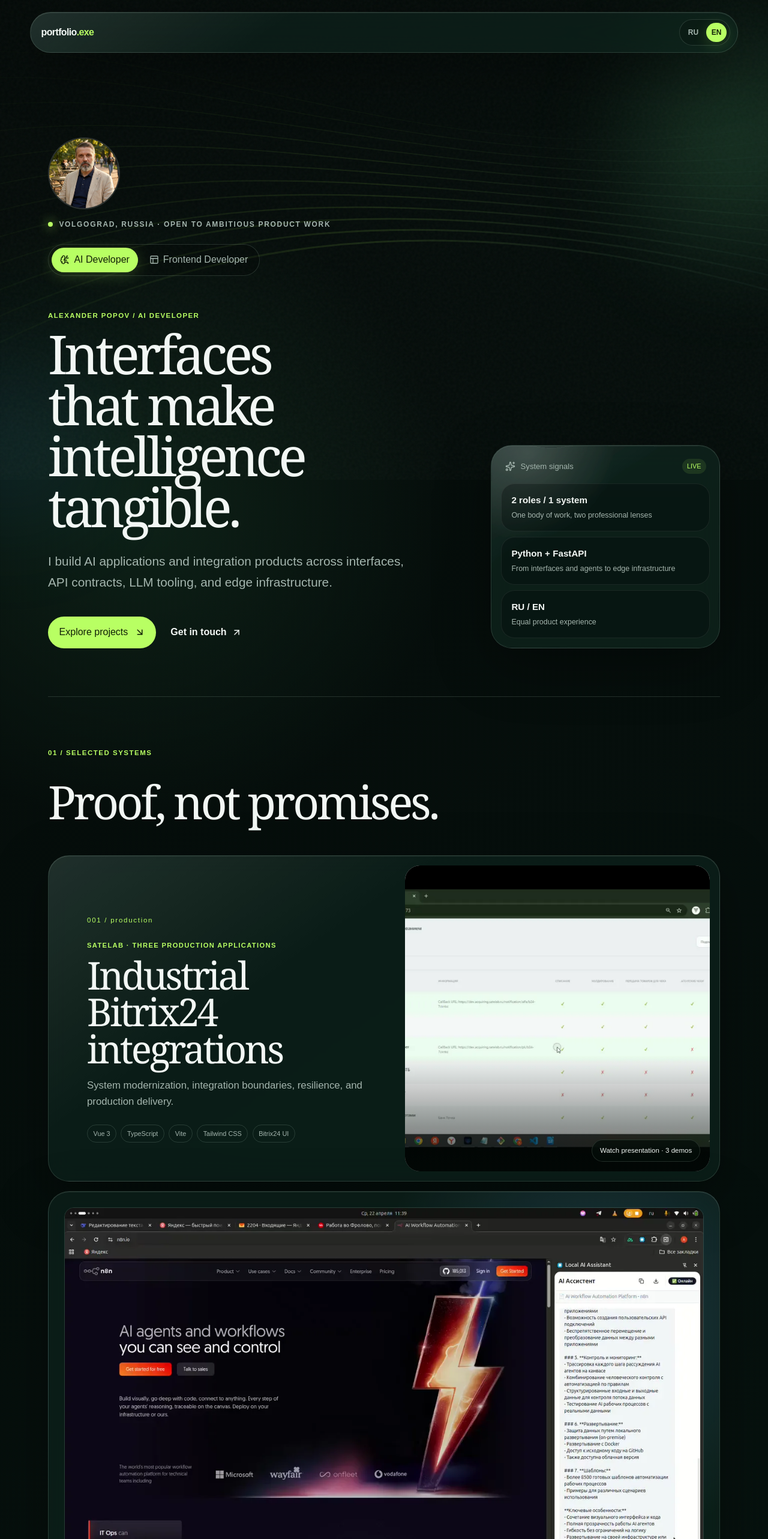
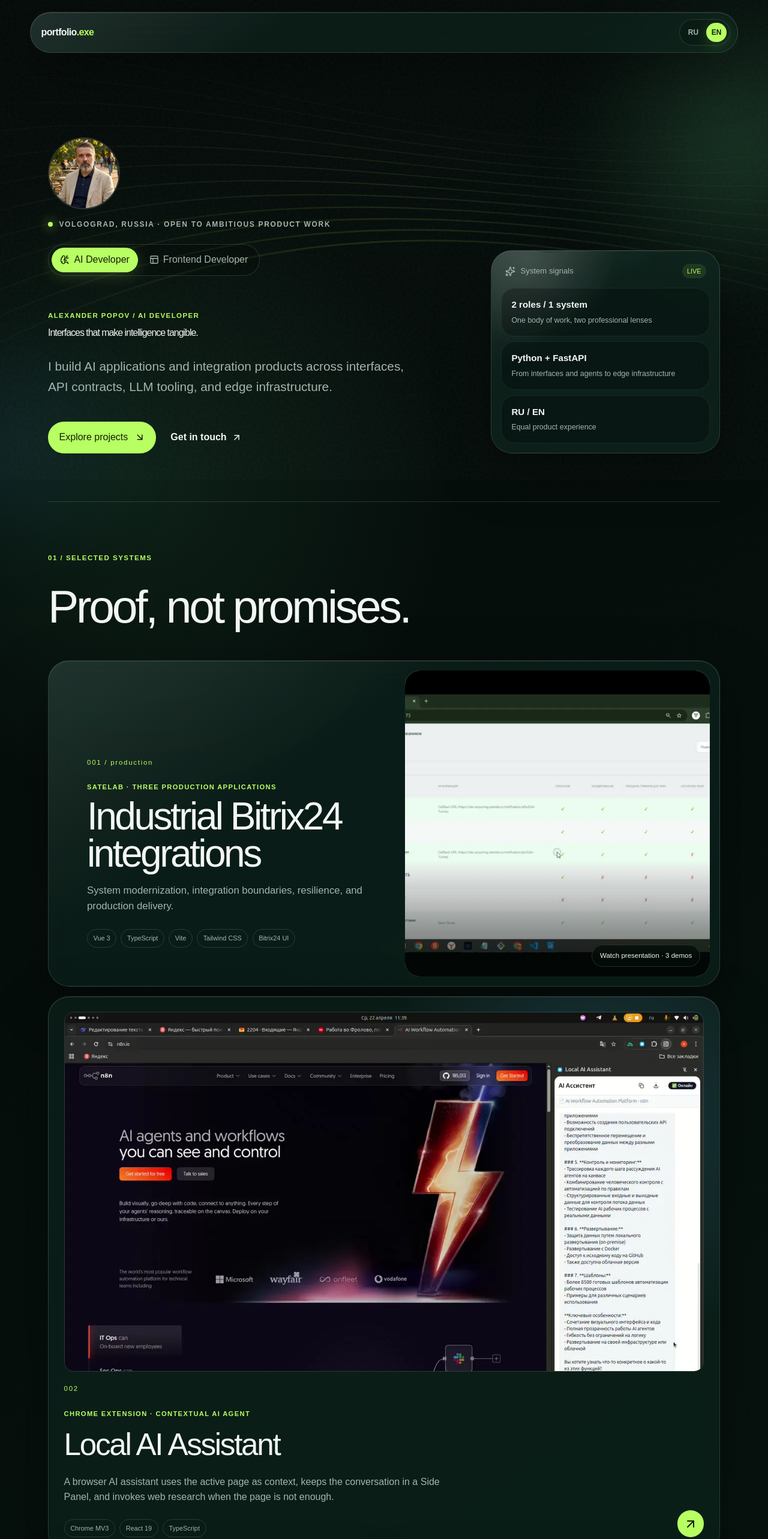
Before and after one commit to a197428/Portfolio.exe, a React (Vite) app: page / in a window 1280 px wide. Shown: the top 2566 px of the page at 60% size. Built offline with nearby package versions, Linux system fonts and the light colour scheme.

Commit message:
style: update portfolio typography

```diff
--- a/src/styles.css
+++ b/src/styles.css
@@ -147,7 +147,7 @@
 .featured-case h3 {
   max-width: 620px;
   margin: 0.65rem 0 1.1rem;
-  font-family: Georgia, serif;
+  font-family: 'Manrope', 'Avenir Next', sans-serif;
   font-size: clamp(2.8rem, 5vw, 5rem);
   font-weight: 400;
   line-height: 0.96;
@@ -239,7 +239,7 @@
 }
 .bento-project h3 {
   margin: 0.35rem 0 0.7rem;
-  font-family: Georgia, serif;
+  font-family: 'Manrope', 'Avenir Next', sans-serif;
   font-size: clamp(2rem, 4vw, 3.4rem);
   font-weight: 400;
   letter-spacing: -0.045em;
@@ -306,7 +306,7 @@
 .ai-preview h2,
 .contact-section h2 {
   margin: 0.7rem 0;
-  font-family: Georgia, serif;
+  font-family: 'Manrope', 'Avenir Next', sans-serif;
   font-size: clamp(2.6rem, 5vw, 5rem);
   font-weight: 400;
   line-height: 1;
@@ -408,7 +408,7 @@
 }
 .case-hero h1 {
   margin: 0;
-  font-family: Georgia, serif;
+  font-family: 'Manrope', 'Avenir Next', sans-serif;
   font-size: clamp(3.5rem, 8vw, 7.2rem);
   font-weight: 400;
   line-height: 0.9;
@@ -465,7 +465,7 @@
 .chapter-detail h2 {
   max-width: 550px;
   margin: 0.8rem 0;
-  font-family: Georgia, serif;
+  font-family: 'Manrope', 'Avenir Next', sans-serif;
   font-size: clamp(2rem, 4vw, 3.5rem);
   font-weight: 400;
   line-height: 1.05;
@@ -492,7 +492,7 @@
 }
 .case-summary-grid h2 {
   margin: 0.8rem 0;
-  font-family: Georgia, serif;
+  font-family: 'Manrope', 'Avenir Next', sans-serif;
   font-size: clamp(2rem, 4vw, 3.6rem);
   font-weight: 400;
   line-height: 1.05;
@@ -682,8 +682,7 @@
 .project-detail h1 {
   max-width: 900px;
   margin: 0;
-  font-family: Georgia, 'Times New Roman', serif;
-  font-size: clamp(3.25rem, 7vw, 6.8rem);
+  font-family: 'Manrope', 'Avenir Next', sans-serif;
   font-weight: 400;
   line-height: 0.95;
   letter-spacing: -0.065em;
@@ -779,7 +778,7 @@
 .section-heading h2 {
   max-width: 700px;
   margin: 0.8rem 0 2rem;
-  font-family: Georgia, serif;
+  font-family: 'Manrope', 'Avenir Next', sans-serif;
   font-size: clamp(2.6rem, 6vw, 5.5rem);
   font-weight: 400;
   letter-spacing: -0.055em;
```
